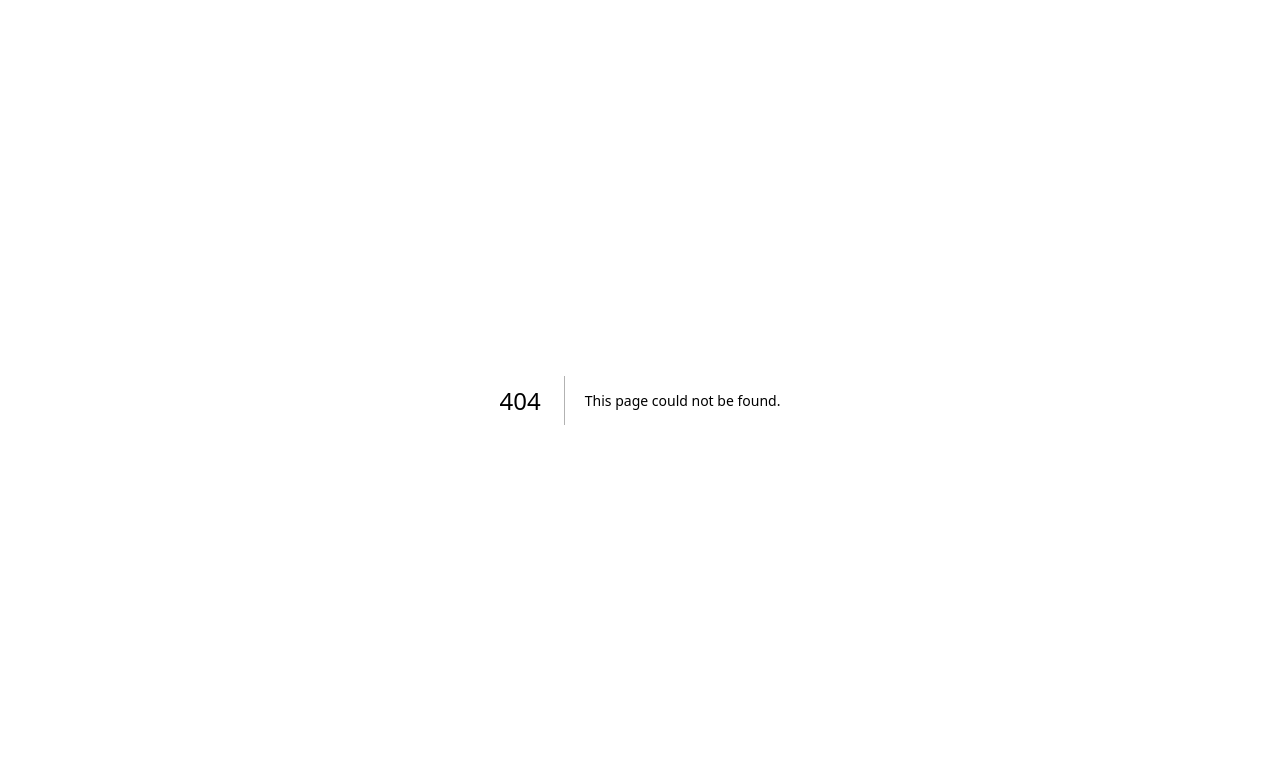
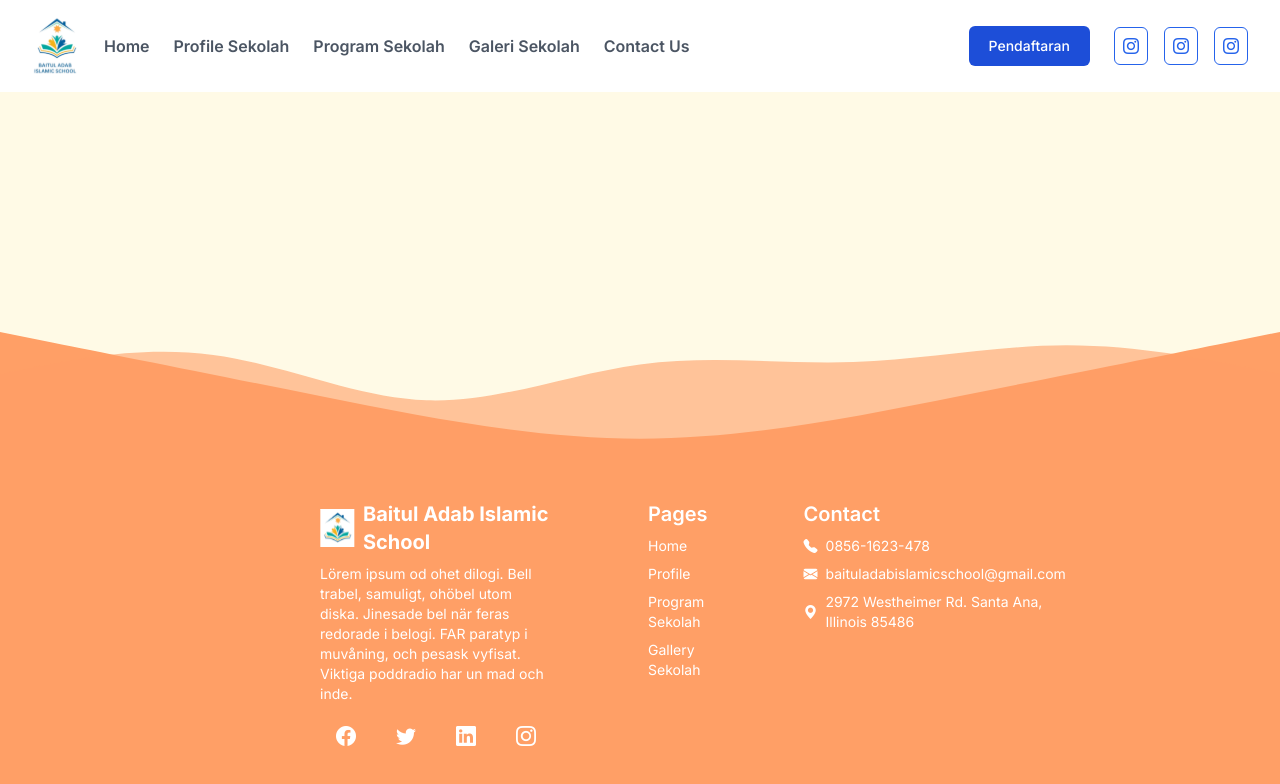
Before and after one commit to makbarramadhan62/baitul-adab-web, a Next.js app: page /contact-us/pendaftaran in a window 1280 px wide. Before the commit this address had no page. Shown: the top 784 px of the page. Built offline with nearby package versions, Linux system fonts and the light colour scheme.

Commit message:
feat: add pendaftaran page

```diff
--- /dev/null
+++ b/app/contact-us/pendaftaran/page.tsx
@@ -0,0 +1,12 @@
+import Navbar from "@/components/navbar";
+import Footer from "@/components/footer";
+
+export default function Pendaftaran() {
+  return (
+    <div className="flex min-h-screen w-full flex-col items-center overflow-x-hidden">
+      <Navbar />
+      <div className="flex-grow"></div>
+      <Footer />
+    </div>
+  );
+}
```
